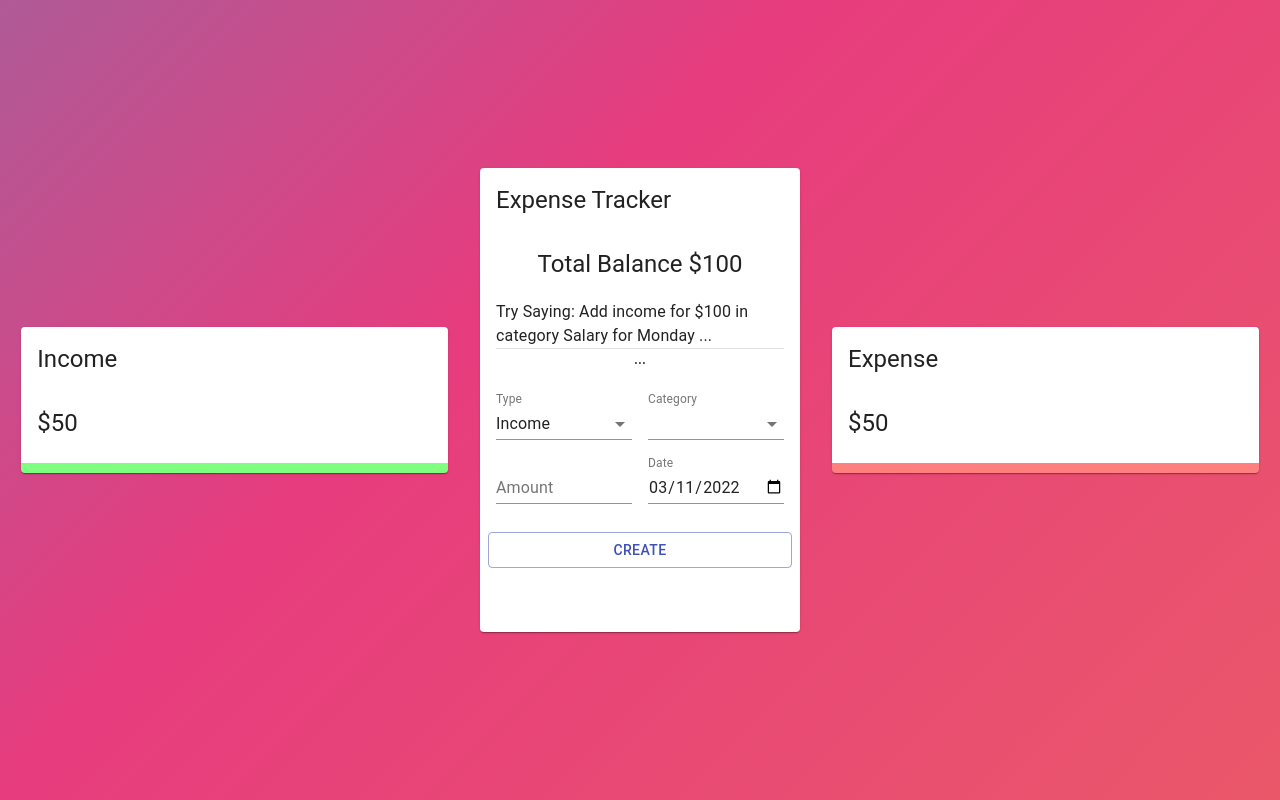
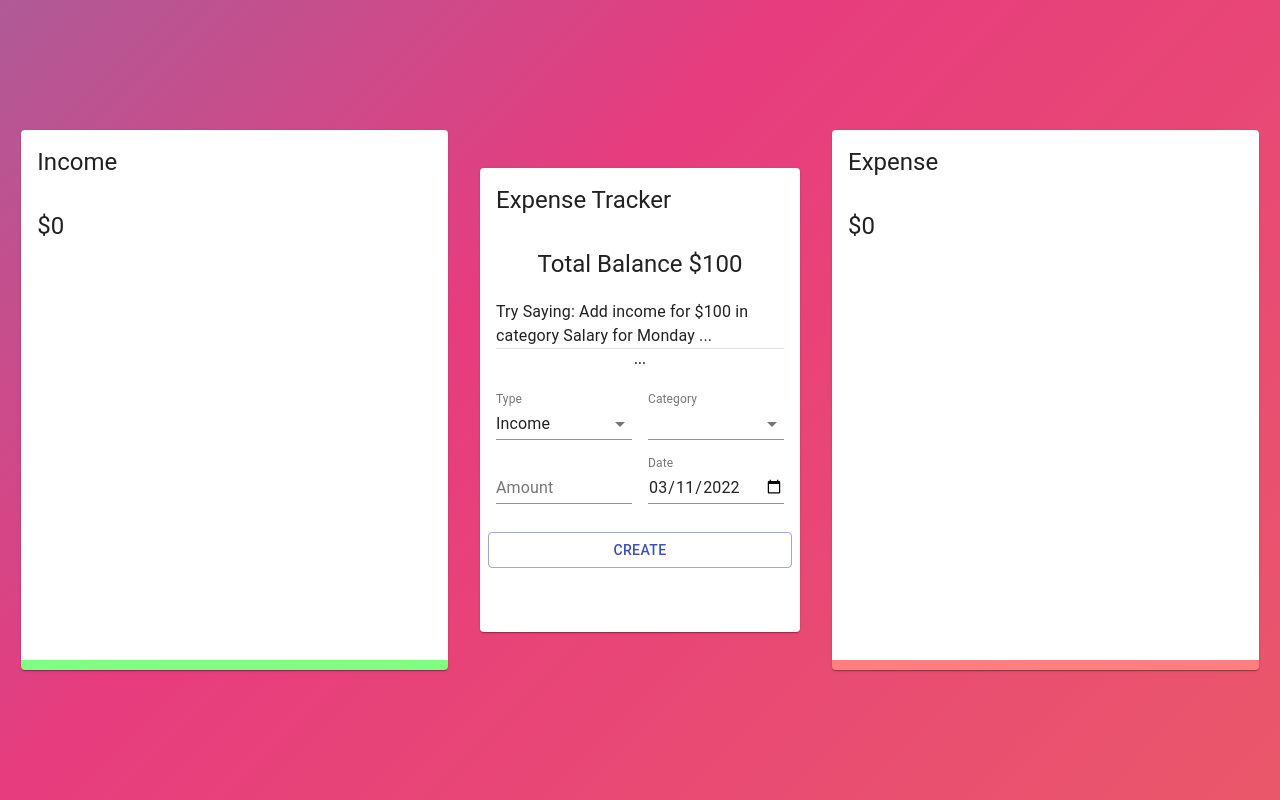
Before and after one commit to Darolo13/track-it, a React (Create React App) app: page / in a window 1280 px wide. Built offline with nearby package versions, Linux system fonts and the light colour scheme.

Commit message:
Functional Doughnut Charts

```diff
--- a/package.json
+++ b/package.json
@@ -11,7 +11,7 @@
     "@testing-library/jest-dom": "^5.16.2",
     "@testing-library/react": "^12.1.4",
     "@testing-library/user-event": "^13.5.0",
-    "chart.js": "^3.7.1",
+    "chart.js": "^3.0.0",
     "react": "^16.12.0",
     "react-chartjs-2": "^4.0.1",
     "react-dom": "^16.12.0",
--- a/src/components/Details/index.jsx
+++ b/src/components/Details/index.jsx
@@ -1,19 +1,27 @@
 import React from 'react';
 
+import useTransactions from '../../useTransactions';
+
 import { Card, CardHeader, CardContent, Typography } from '@material-ui/core';
-import { Doughnut } from 'react-chartjs-2';
 
 import useStyles from './styles';
 
+import { Chart as ChartJS, ArcElement, Tooltip, Legend } from 'chart.js';
+import { Doughnut } from 'react-chartjs-2';
+
+ChartJS.register(ArcElement, Tooltip, Legend);
+
+
 const Details = ({ title }) => {
   const classes = useStyles();
+  const { total, chartData } = useTransactions(title);
   return (
     <div>
       <Card className={title === "Income" ? classes.income : classes.expense}>
         <CardHeader title={title} />
         <CardContent>
-          <Typography variant="h5">$50</Typography>
-          {/* <Doughnut data="DATA" /> */}
+          <Typography variant="h5">${total}</Typography>
+          <Doughnut data={chartData} />
         </CardContent>
       </Card>
     </div>
--- /dev/null
+++ b/src/useTransactions.js
@@ -0,0 +1,38 @@
+import { useContext } from "react";
+import { ExpenseTrackerContext } from "./context/context";
+
+import { incomeCategories, expenseCategories, resetCategories } from "./constants/categories";
+
+const useTransactions = (title) => {
+  resetCategories();
+
+  const { transactions } = useContext(ExpenseTrackerContext);
+  const transactionsPerType = transactions.filter((t) => t.type === title);
+  const total = transactionsPerType.reduce((accumultor, currentValue) => accumultor += currentValue.amount, 0);
+
+  const categories = title === 'Income' ? incomeCategories : expenseCategories;
+
+  console.log({ transactionsPerType, total, categories });
+
+  transactionsPerType.forEach((t) => {
+    const category = categories.find((c) => c.type === t.category)
+
+    if (category) category.amount += t.amount;
+  });
+
+  const filteredCategories = categories.filter((c) => c.amount > 0);
+
+  const chartData = {
+    type: 'doughnut',
+    datasets: [{
+      data: filteredCategories.map((c) => c.amount),
+      backgroundColor: filteredCategories.map((c) => c.color),
+    }],
+    labels: filteredCategories.map((c) => c.type),
+  }
+
+  return { filteredCategories, total, chartData }
+
+}
+
+export default useTransactions;
```
Also changed, not shown: 1 other file (tests, documents, lock files or other folders).
